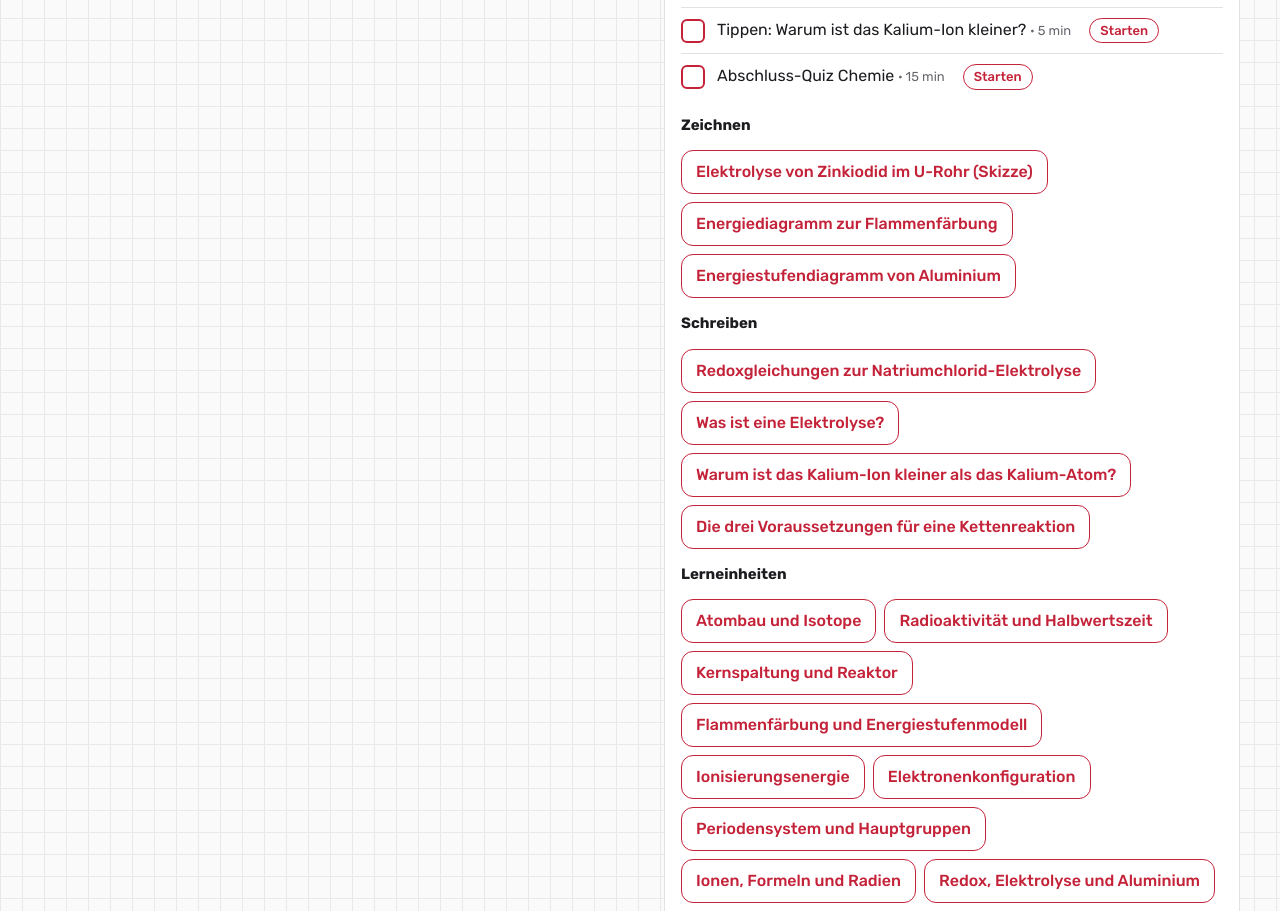
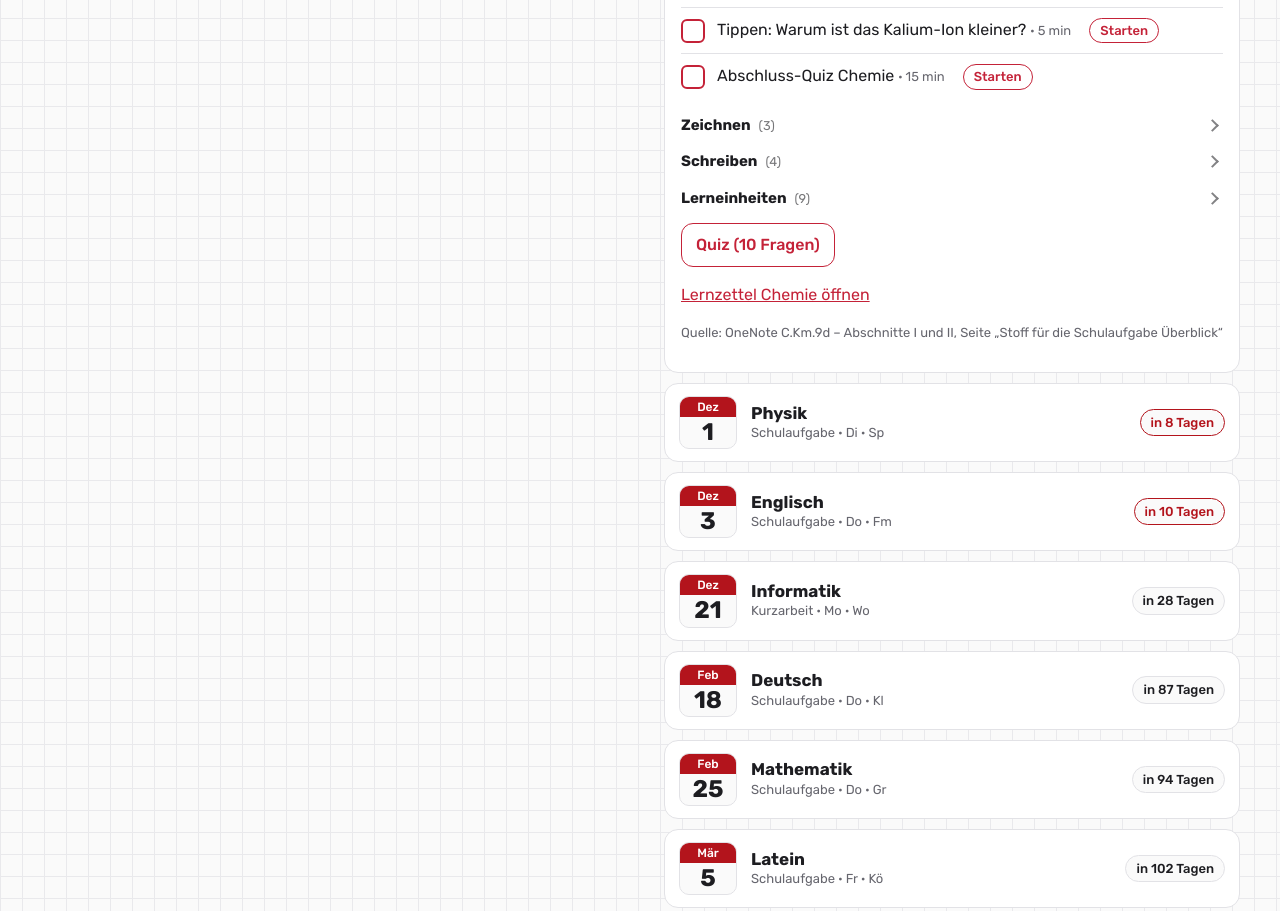
Before and after one commit to Nono26052012/Projekte, a plain HTML site: page pruefungen/index.html in a window 1280 px wide. Shown: the part 1522-2433 px from the top of the page. Drawn offline with Linux system fonts and the light colour scheme.

Commit message:
Einklappbare Abschnitte in den Prüfungskarten
Co-Authored-By: Claude Opus 5.5 <noreply@anthropic.com>
Claude-Session: https://claude.ai/code/session_015H92ZeXPxshxkLVQc4uWsU

```diff
--- a/pruefungen/index.html
+++ b/pruefungen/index.html
@@ -504,5 +504,34 @@ new MutationObserver(function(ms){ms.forEach(function(m){if(m.type==='characterD
   .observe(document.body,{childList:true,subtree:true,characterData:true});
 })();
 </script>
+<style>
+.exam .body h3.fold{cursor:pointer;display:flex;align-items:center;gap:8px;user-select:none;-webkit-user-select:none;-webkit-tap-highlight-color:transparent}
+.exam .body h3.fold::after{content:'';width:7px;height:7px;border-right:2px solid currentColor;border-bottom:2px solid currentColor;transform:rotate(45deg);margin:0 6px 3px auto;opacity:.55;transition:transform .15s}
+.exam .body h3.fold.zu::after{transform:rotate(-45deg);margin-bottom:0}
+.exam .body h3.fold .anz{font-weight:400;font-size:.85em;opacity:.6}
+.exam .body .fold-hide{display:none!important}
+</style>
+<script>
+/* Abschnitte in den Prüfungskarten (Stoff, Lernplan, Zeichnen, Schreiben, Lerneinheiten) ein- und ausklappbar */
+(function(){
+var KEY='fold-v1',st={};try{st=JSON.parse(localStorage.getItem(KEY)||'{}')||{};}catch(e){}
+function save(){try{localStorage.setItem(KEY,JSON.stringify(st));}catch(e){}}
+function nm(h){return h.getAttribute('data-n');}
+function closed(n){return Object.prototype.hasOwnProperty.call(st,n)?st[n]:!(n.indexOf('Stoff')===0||n==='Lernplan');}
+function stop(el){return el.tagName==='H3'||(el.tagName==='P'&&!el.classList.contains('empty'))||(el.classList.contains('prac')&&el.querySelector('[data-quiz],[data-cards]'));}
+function members(h){var a=[],e=h.nextElementSibling;while(e&&!stop(e)){a.push(e);e=e.nextElementSibling;}return a;}
+function apply(h){var z=closed(nm(h));h.classList.toggle('zu',z);h.setAttribute('aria-expanded',String(!z));members(h).forEach(function(m){m.classList.toggle('fold-hide',z);});}
+function setup(root){(root.querySelectorAll?root:document).querySelectorAll('.exam .body h3:not(.fold)').forEach(function(h){
+  h.setAttribute('data-n',h.textContent.trim());h.classList.add('fold');h.setAttribute('role','button');h.tabIndex=0;
+  var n=members(h).reduce(function(s,m){return s+(m.classList.contains('day')?m.querySelectorAll('.task').length:m.matches('ul')?m.children.length:m.querySelectorAll('button').length);},0);
+  if(n){var sp=document.createElement('span');sp.className='anz';sp.textContent='('+n+')';h.appendChild(sp);}
+  apply(h);});}
+function toggle(h){var n=nm(h);st[n]=!closed(n);save();document.querySelectorAll('.exam .body h3.fold').forEach(function(x){if(nm(x)===n)apply(x);});}
+document.addEventListener('click',function(e){var h=e.target.closest&&e.target.closest('.exam .body h3.fold');if(h){e.preventDefault();toggle(h);}});
+document.addEventListener('keydown',function(e){var h=e.target.closest&&e.target.closest('.exam .body h3.fold');if(h&&(e.key==='Enter'||e.key===' ')){e.preventDefault();toggle(h);}});
+setup(document);
+new MutationObserver(function(ms){for(var i=0;i<ms.length;i++)if(ms[i].addedNodes.length){setup(document);break;}}).observe(document.body,{childList:true,subtree:true});
+})();
+</script>
 </body>
 </html>
```
Also changed, not shown: klasse/index.html (+29 -0 lines).
